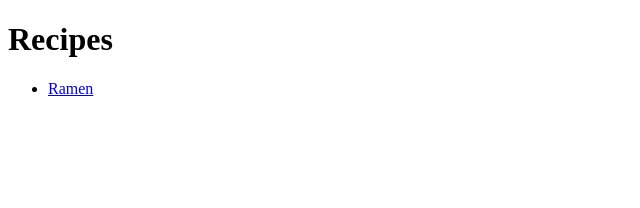
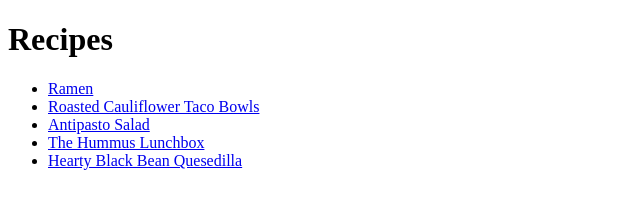
Before and after one commit to CittBritt/odin-recipes, a plain HTML site: page index.html in a window 1280 px wide. Shown: the whole page, without its empty margins (0-640 px from the left). Drawn offline with Linux system fonts and the light colour scheme.

Commit message:
Add links to other pages

```diff
--- a/index.html
+++ b/index.html
@@ -9,6 +9,10 @@
     <h1>Recipes</h1>
     <ul>
         <li><a href="recipes/ramen.html">Ramen</a></li>
+        <li><a href="./recipes/taco-bowl.html">Roasted Cauliflower Taco Bowls</a></li>
+        <li><a href="./recipes/antipasto-salad.html">Antipasto Salad</a></li>
+        <li><a href="./recipes/lunchbox.html">The Hummus Lunchbox</a></li>
+        <li><a href="./recipes/quesedilla.html">Hearty Black Bean Quesedilla</a></li>
     </ul>
 
 </body>
```
